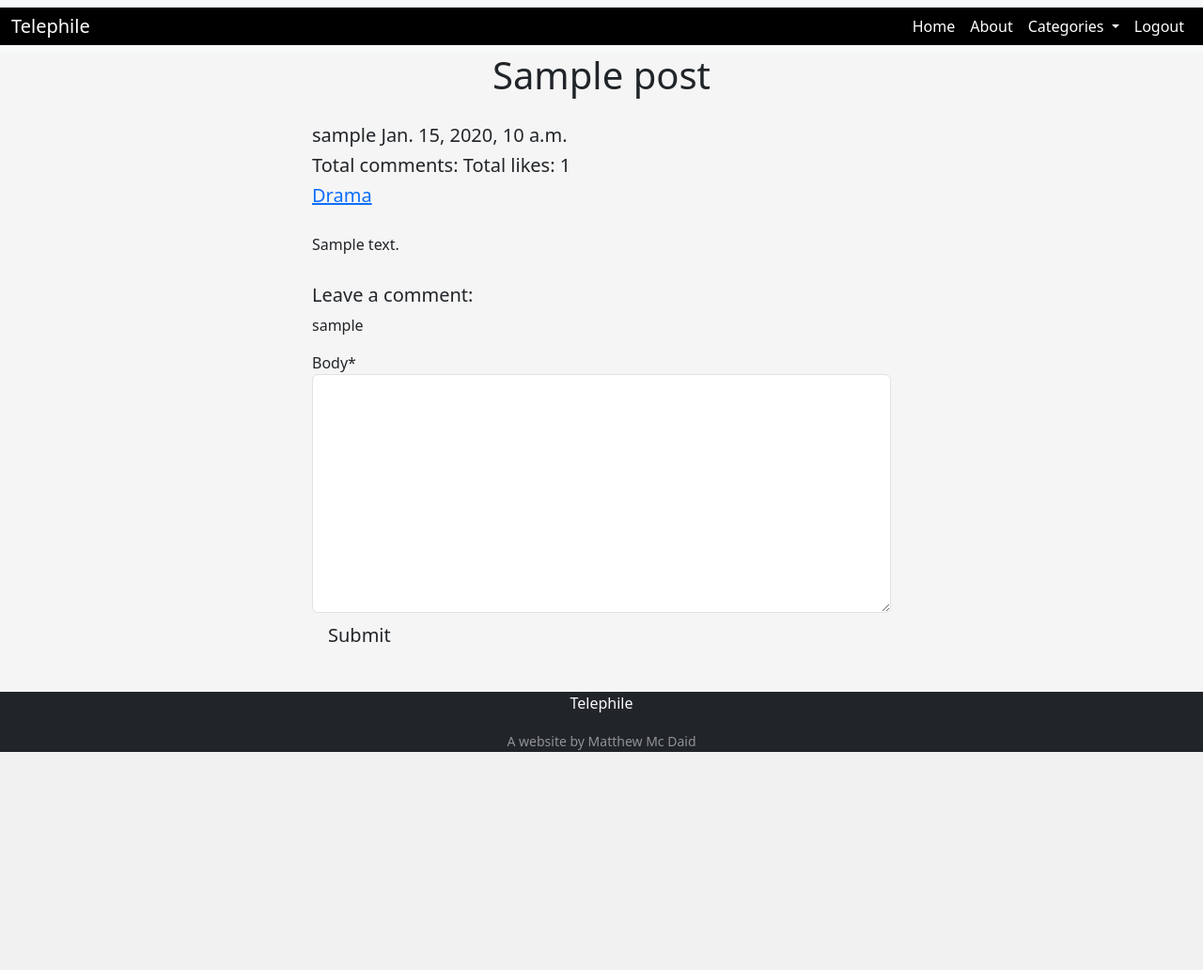
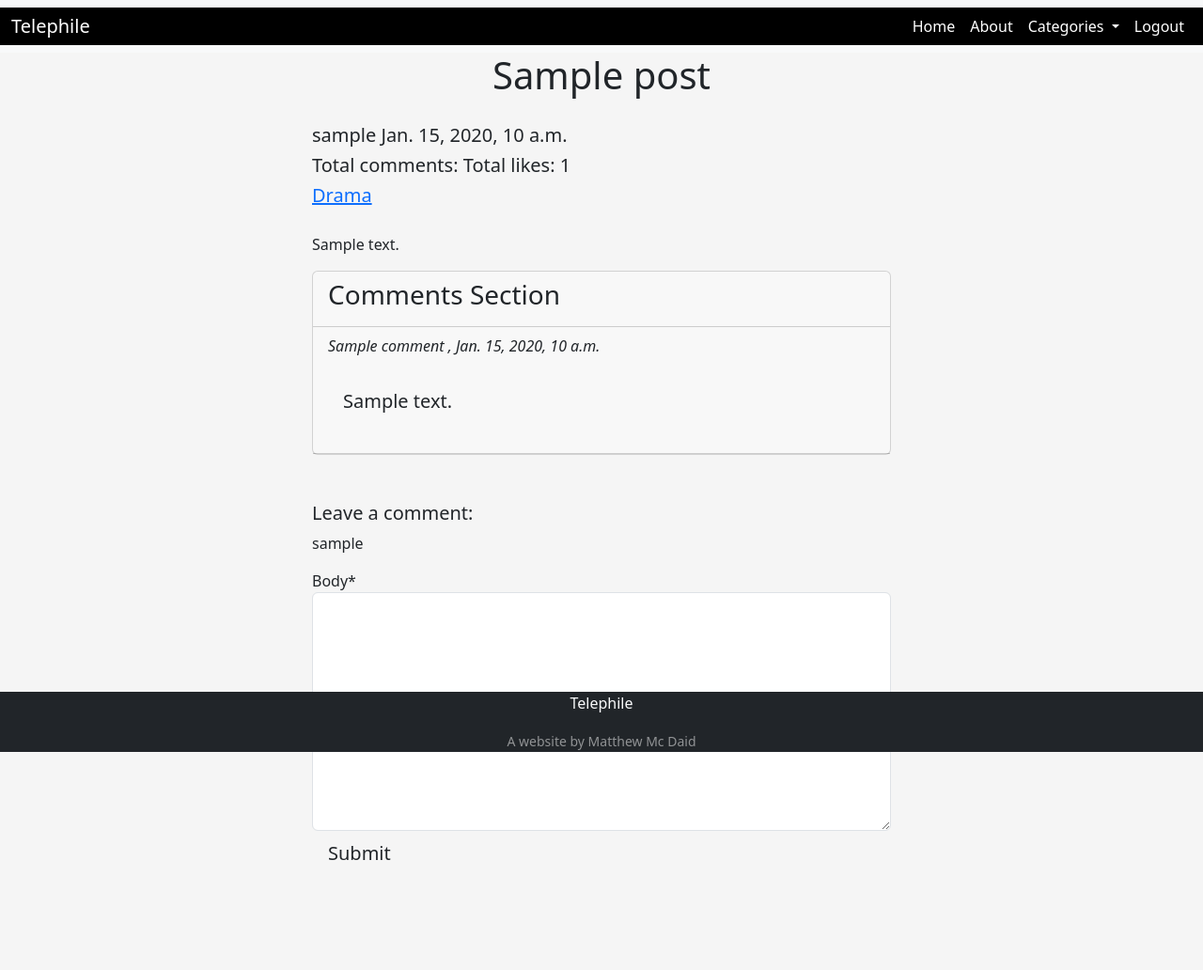
Before and after one commit to Mcdaid101/telephile, a Django app: a page that uses templates/post_detail.html in a window 1280 px wide. Shown: the whole page at 94% size. Before the commit the page ends 800 px from the top, so only its background shows below. Run offline with Django 3.2, Linux system fonts and the light colour scheme; a user stored in the database is signed in; tables that the repository leaves empty hold one stand-in row (values such as "Sample post"); some libraries are stand-ins or nearby versions.

Commit message:
added functionality for comments to display under each post

```diff
--- a/blog/views.py
+++ b/blog/views.py
@@ -27,7 +27,40 @@ class PostDetail(View):
             {
                 "post": post,
                 "comments": comments,
+                 "commented": False,
                 "liked": liked,
                 "comment_form": CommentForm()
             },
         )
+
+
+    def post(self, request, slug, *args, **kwargs):
+        queryset = Post.objects.filter(status=1)
+        post = get_object_or_404(queryset, slug=slug)
+        comments = post.comments.filter(approved=True).order_by('created_on')
+        liked = False
+        if post.likes.filter(id=self.request.user.id).exists():
+            liked = True
+
+        comment_form = CommentForm(data=request.POST)
+
+        if comment_form.is_valid():
+            comment_form.instance.email = request.user.email
+            comment_form.instance.name = request.user.username
+            comment = comment_form.save(commit=False)
+            comment.post = post
+            comment.save()
+        else:
+            comment_form = CommentForm()
+
+        return render(
+            request,
+            "post_detail.html",
+            {
+                "post": post,
+                "comments": comments,
+                "commented": True,
+                "liked": liked,
+                "comment_form": CommentForm()
+            },
+        )
--- a/static/css/style.css
+++ b/static/css/style.css
@@ -45,9 +45,21 @@ body {
   background: red;
 }
 
-#comments {
+#comments-section {
   margin-top: 30px;
-  margin-bottom: 75px;
+  margin-bottom: 100px;
+}
+
+#comment-submit {
+  margin-bottom: 100px;
+}
+
+#comment-success {
+  margin-bottom: 200px;
+}
+
+#leave-a-comment {
+  margin-top: 50px;
 }
 
 
--- a/templates/post_detail.html
+++ b/templates/post_detail.html
@@ -27,15 +27,38 @@
     {{ post.content | safe }}</p>
    </div>
    <!--Comments-->
-   <div id="comments">
+   <div id="comment-section">
+      <div class="card">
+         <div class="card-header">
+           <h3>Comments Section</h3>
+         </div>
+         {% for comment in comments %}
+         <div class="card-header">
+            <cite>{{ comment.name }} , {{ comment.created_on }}</cite>
+         <div class="card-body">
+            <blockquote class="blockquote">
+             <p>{{ comment.body | linebreaks }}</p>
+            </blockquote>
+         </div>
+      </div>
+         {% endfor %}
+       </div>
+      {% if commented %}
+      <div id="comment-success" class="alert alert-success" role="alert">
+         Your comment is awaiting approval
+      </div>
+      {% else %}
       {% if user.is_authenticated %}
+      <div id="leave-a-comment">
       <h5>Leave a comment:</h5>
       <p>{{ user.username }}</p>
       <form method="post">
          {{ comment_form | crispy }}
          {% csrf_token %}
-         <button type="submit" class="btn btn-lg">Submit</button>
+         <button id="comment-submit" type="submit" class="btn btn-lg">Submit</button>
       </form>
+      </div>
+      {% endif %}
       {% endif %}
    </div>
 </div>
```
